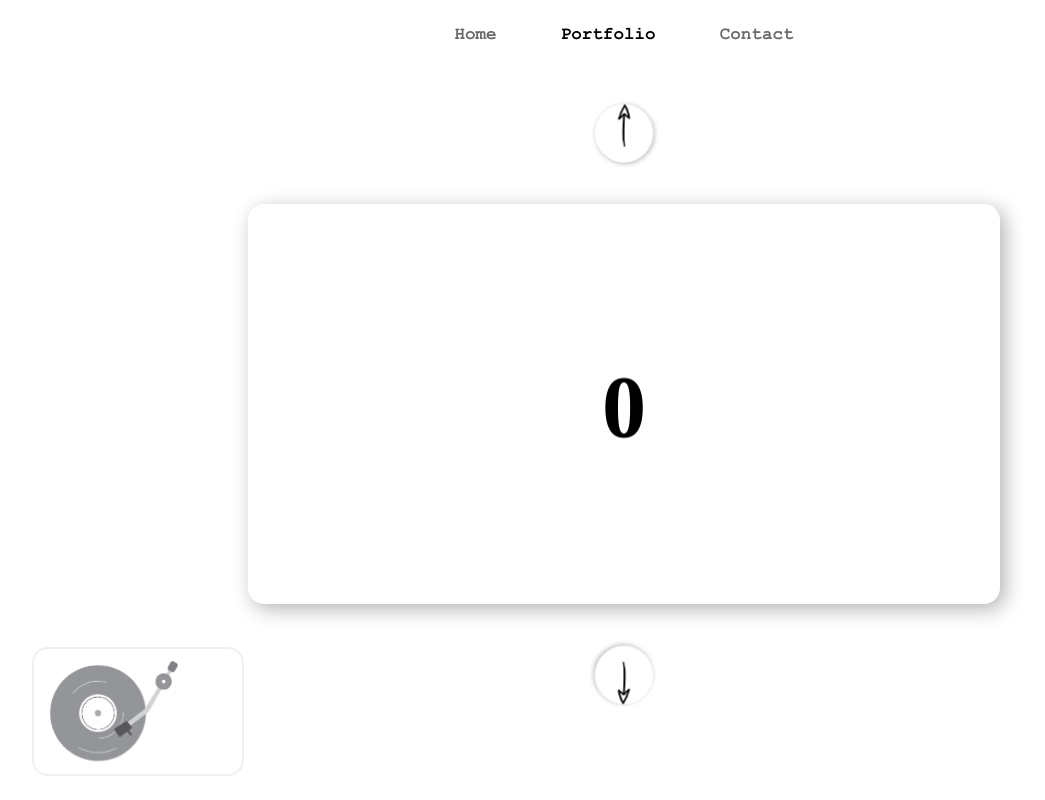
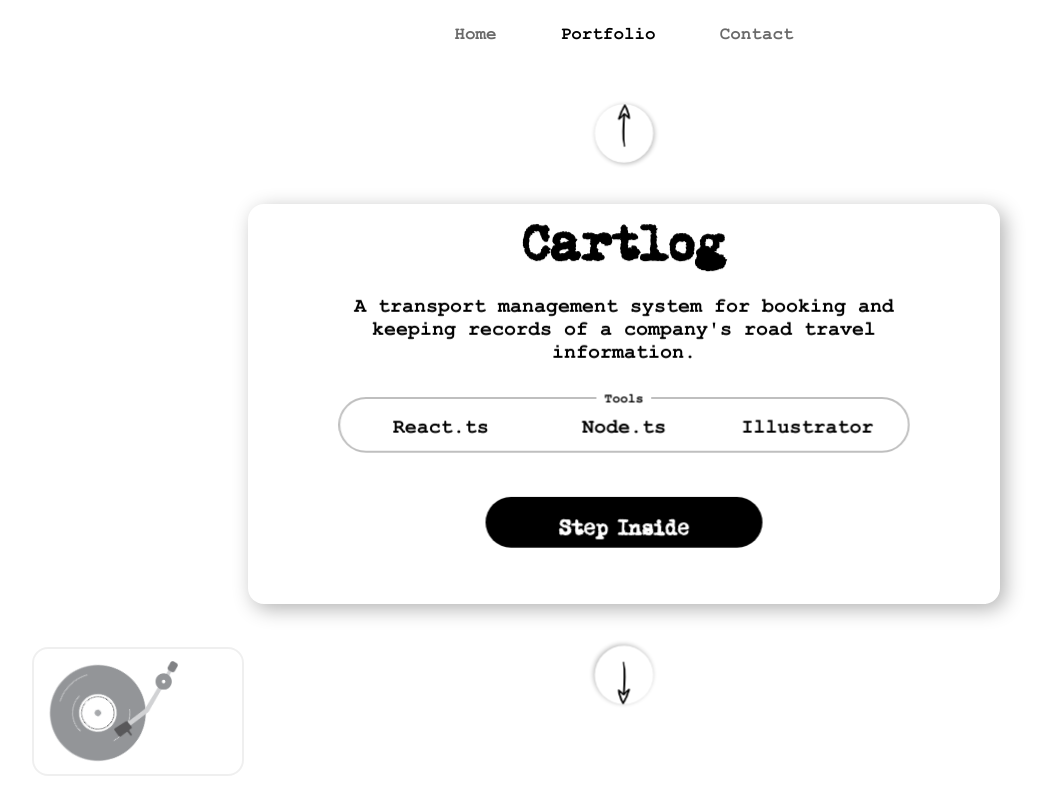
Before and after one commit to JO-OLADEJI/portfolio, a React (Create React App) app: page /portfolio in a window 1280 px wide. Shown: the whole page, without its empty margins (16-1061 px from the left). Built offline with nearby package versions, Linux system fonts and the light colour scheme.

Commit message:
Add 3d layers to portfolio page

```diff
--- /dev/null
+++ b/src/data/projects.json
@@ -0,0 +1,51 @@
+[
+  {
+    "name": "Cartlog",
+    "descripton": " A transport management system for booking and keeping records of a company's road travel information.",
+    "tools": ["React.ts", "Node.ts", "Illustrator"],
+    "year": 2023,
+    "url": "http://"
+  },
+  {
+    "name": "EveryRead",
+    "descripton": "Using spaced repetition to help you remember your notes effortlessly. Say goodbye to forgetfulness and hello to effective learning.",
+    "tools": ["React.ts", "Node.ts", "MongoDB"],
+    "year": 2023,
+    "url": "http://"
+  },
+  {
+    "name": "Honeycomb",
+    "descripton": "Pool for users to stake an ERC-20 token and receive a share of the total reward pool after certain epochs",
+    "tools": ["Solidity", "React.ts"],
+    "year": 2022,
+    "url": "http://"
+  },
+  {
+    "name": "Mograph Reel",
+    "descripton": "A visual journey that combines creativity and technical prowess. From stunning animations to eye-catching designs, explore a world of motion in every frame.",
+    "tools": ["After Effects", "Premiere Pro"],
+    "year": 2023,
+    "url": "http://"
+  },
+  {
+    "name": "Day in my Life",
+    "descripton": "Documenting a day in my life as a codeographer! From sunrise to sunset, witness the hunger, the process, and the twist and turns in my routine.",
+    "tools": ["Premiere Pro", "After Effects"],
+    "year": 2023,
+    "url": "http://"
+  },
+  {
+    "name": "thecodeographer",
+    "descripton": "Minimalist portfolio website providing a window into my personality, creativity and skillsets.",
+    "tools": ["React.ts", "Illustrator", "After Effects"],
+    "year": 2023,
+    "url": "http://"
+  },
+  {
+    "name": "Walkman",
+    "descripton": "Final class project for Introduction to Programming I course at University of London.",
+    "tools": ["HTML", "CSS", "JavaScript"],
+    "year": 2023,
+    "url": "http://"
+  }
+]
--- a/src/pages/Contact.tsx
+++ b/src/pages/Contact.tsx
@@ -50,7 +50,7 @@ const Contact = (): JSX.Element => {
         {tabs.map((tab, index) => (
           <TabButton
             key={index}
-            selected={currentTab === tab.name}
+            $selected={currentTab === tab.name}
             onClick={(e) => handleTabClick(e, tab.name)}
           >
             <p className="old-font">{tab.name}</p>
--- a/src/pages/Portfolio.tsx
+++ b/src/pages/Portfolio.tsx
@@ -5,10 +5,13 @@ import Nav from "../components/Nav";
 import arrowUp from "../assets/up-arrow.png";
 import RecordPlayer from "../components/RecordPlayer";
 
+// data
+import projects from "../data/projects.json";
+
 // styles
 import {
   Outline,
-  DisplayScreen,
+  Display,
   ArrowButton,
   ArrowDown,
   ContentLayer,
@@ -37,13 +40,32 @@ const Portfolio = (): JSX.Element => {
           transform: `rotateX(${rotateY}deg) rotateY(${rotateX}deg)`,
         }}
       >
-        <ArrowButton onClick={() => setProjectIndex((prev) => prev + 1)}>
+        <ArrowButton
+          onClick={() =>
+            setProjectIndex((prev) =>
+              prev < projects.length - 1 ? prev + 1 : projects.length - 1
+            )
+          }
+        >
           <img src={arrowUp} alt="arrow up" />
         </ArrowButton>
-        <DisplayScreen className="old-font">
-          <h1>{projectIndex}</h1>
-        </DisplayScreen>
-        <ArrowDown onClick={() => setProjectIndex((prev) => prev - 1)}>
+        <Display>
+          <h1 className="old-font">{projects[projectIndex].name}</h1>
+          <h3>{projects[projectIndex].descripton}</h3>
+          {/* <p>year: {projects[projectIndex].year}</p> */}
+          <ul>
+            <p>Tools</p>
+            {projects[projectIndex].tools.map((tool, index) => (
+              <span key={index}>{tool}</span>
+            ))}
+          </ul>
+          <a href={projects[projectIndex].url} target="_blank" rel="noreferrer">
+            <p className="old-font">Step Inside</p>
+          </a>
+        </Display>
+        <ArrowDown
+          onClick={() => setProjectIndex((prev) => (prev > 0 ? prev - 1 : 0))}
+        >
           <img src={arrowUp} alt="arrow down" />
         </ArrowDown>
       </ContentLayer>
--- a/src/styles/pages/contact.ts
+++ b/src/styles/pages/contact.ts
@@ -9,17 +9,19 @@ export const ContactTabs = styled.div`
   gap: 0.15rem;
 `;
 
-export const TabButton = styled.button<{ selected: boolean }>`
+export const TabButton = styled.button<{ $selected: boolean }>`
   width: 12rem;
   cursor: pointer;
   padding: 0.5rem 0.8rem;
-  border: 1px solid ${({ selected }) => (selected ? "black" : "#e8e8e8")};
+  border: 1px solid
+    ${({ $selected: selected }) => (selected ? "black" : "#e8e8e8")};
   font-size: 1rem;
-  color: ${({ selected }) => (selected ? "#ffffff" : "#444444")};
-  background-color: ${({ selected }) => (selected ? "black" : "#f9f9f8")};
+  color: ${({ $selected: selected }) => (selected ? "#ffffff" : "#444444")};
+  background-color: ${({ $selected: selected }) =>
+    selected ? "black" : "#f9f9f8"};
 
   &:hover {
-    ${({ selected }) =>
+    ${({ $selected: selected }) =>
       !selected
         ? `
     background-color: #868686;
--- a/src/styles/pages/portfolio.ts
+++ b/src/styles/pages/portfolio.ts
@@ -11,21 +11,84 @@ export const ContentLayer = styled.div`
   transform-style: preserve-3d;
 `;
 
-export const DisplayScreen = styled.div`
+export const Display = styled.div`
   margin: 2rem auto;
   width: 47rem;
   height: 25rem;
   border-radius: 1rem;
   box-shadow: 5px 5px 20px rgba(0, 0, 0, 0.3);
-  display: flex;
-  justify-content: center;
-  align-items: center;
   transform-style: preserve-3d;
+  padding: 1rem;
+  padding-top: 2rem;
+  font-weight: bold;
 
   h1 {
-    font-weight: bold;
-    font-size: 5rem;
+    text-align: center;
+    font-size: 2.5rem;
+    margin-bottom: 1rem;
     transform: translateZ(7rem);
+  }
+
+  h3 {
+    font-size: 1.2rem;
+    margin-bottom: 2rem;
+    text-align: center;
+    padding: 0 5rem;
+    transform: translateZ(3rem);
+  }
+
+  ul {
+    text-align: center;
+    border: 2px solid #00000040;
+    width: fit-content;
+    margin: auto;
+    margin-bottom: 2rem;
+    position: relative;
+    padding: 1rem 1rem 0.8rem 1rem;
+    border-radius: 2rem;
+    transform: translateZ(1rem);
+    transform-style: preserve-3d;
+
+
+    p {
+      font-size: 0.8rem;
+      margin-bottom: 0.3rem;
+      position: absolute;
+      top: 0;
+      left: 50%;
+      padding: 0 0.5rem;
+      transform: translate(-50%, -50%);
+      background-color: white;
+      width: fit-content;
+    }
+
+    span {
+      font-size: 1.2rem;
+      display: inline-block;
+      width: 11rem;
+      transform: translateZ(2rem);
+    }
+  }
+
+  a {
+    text-align: center;
+    text-decoration: none;
+    width: 15rem;
+    display: block;
+    margin: auto;
+    cursor: pointer;
+    padding: 0.8rem 1rem;
+    border: none;
+    font-size: 1rem;
+    color: #ffffff;
+    background-color: black;
+    border-radius: 3rem;
+    transform: translateZ(10rem);
+    transform-style: preserve-3d;
+
+    p {
+      transform: translateZ(3rem);
+    }
   }
 `;
 
@@ -40,7 +103,7 @@ export const ArrowButton = styled.div`
   cursor: pointer;
   background-color: white;
   box-shadow: 1px 1px 5px rgba(0, 0, 0, 0.3);
-  transition: transform .3s ease-out, background-color .3s ease-out;
+  transition: transform 0.3s ease-out, background-color 0.3s ease-out;
 
   &:hover {
     background-color: #00000050;
@@ -55,7 +118,7 @@ export const ArrowButton = styled.div`
     width: 100%;
     border-radius: 50%;
     transform: translateZ(2rem);
-    transition: transform .3s ease-out;
+    transition: transform 0.3s ease-out;
   }
 `;
 
```
